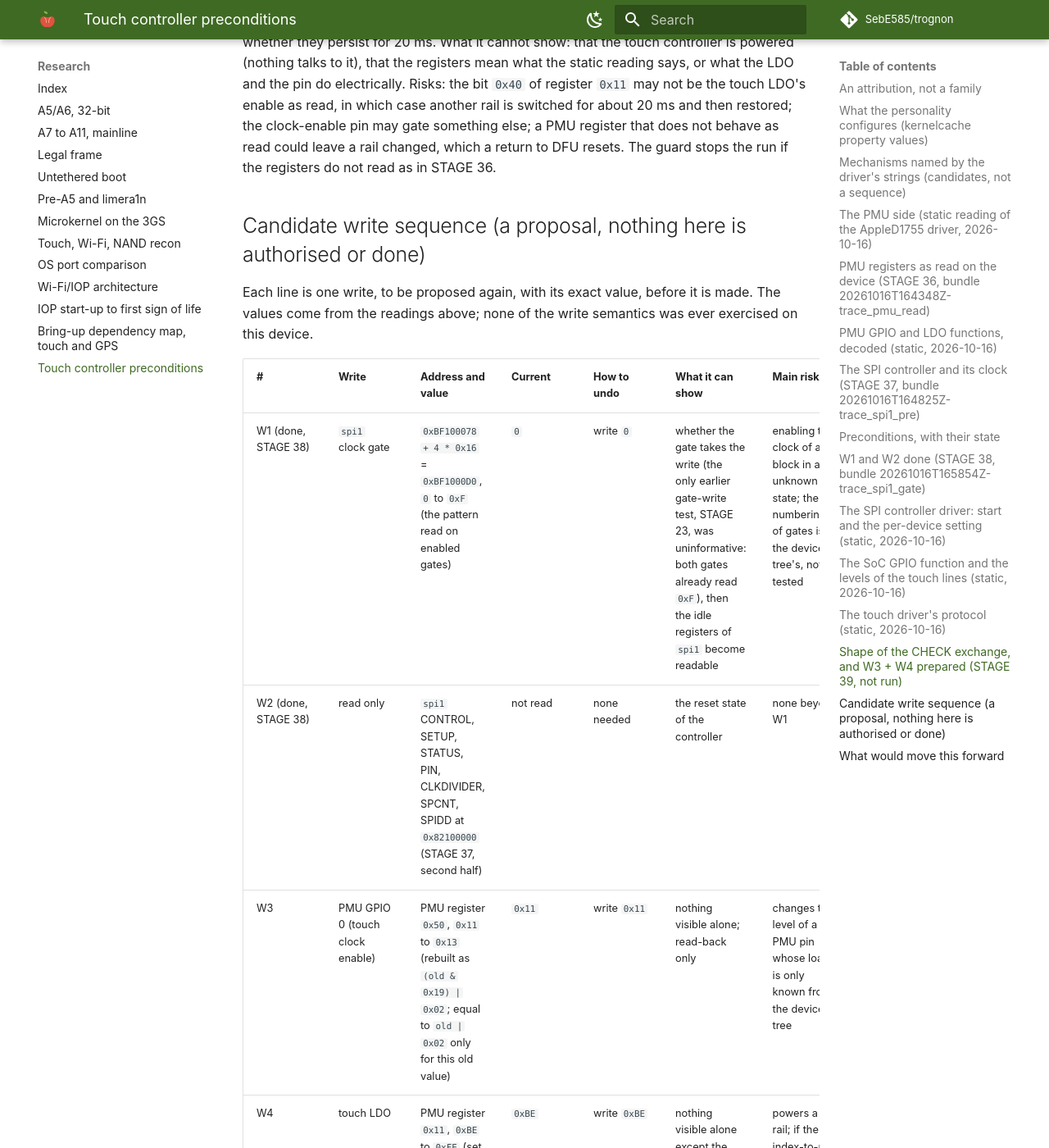
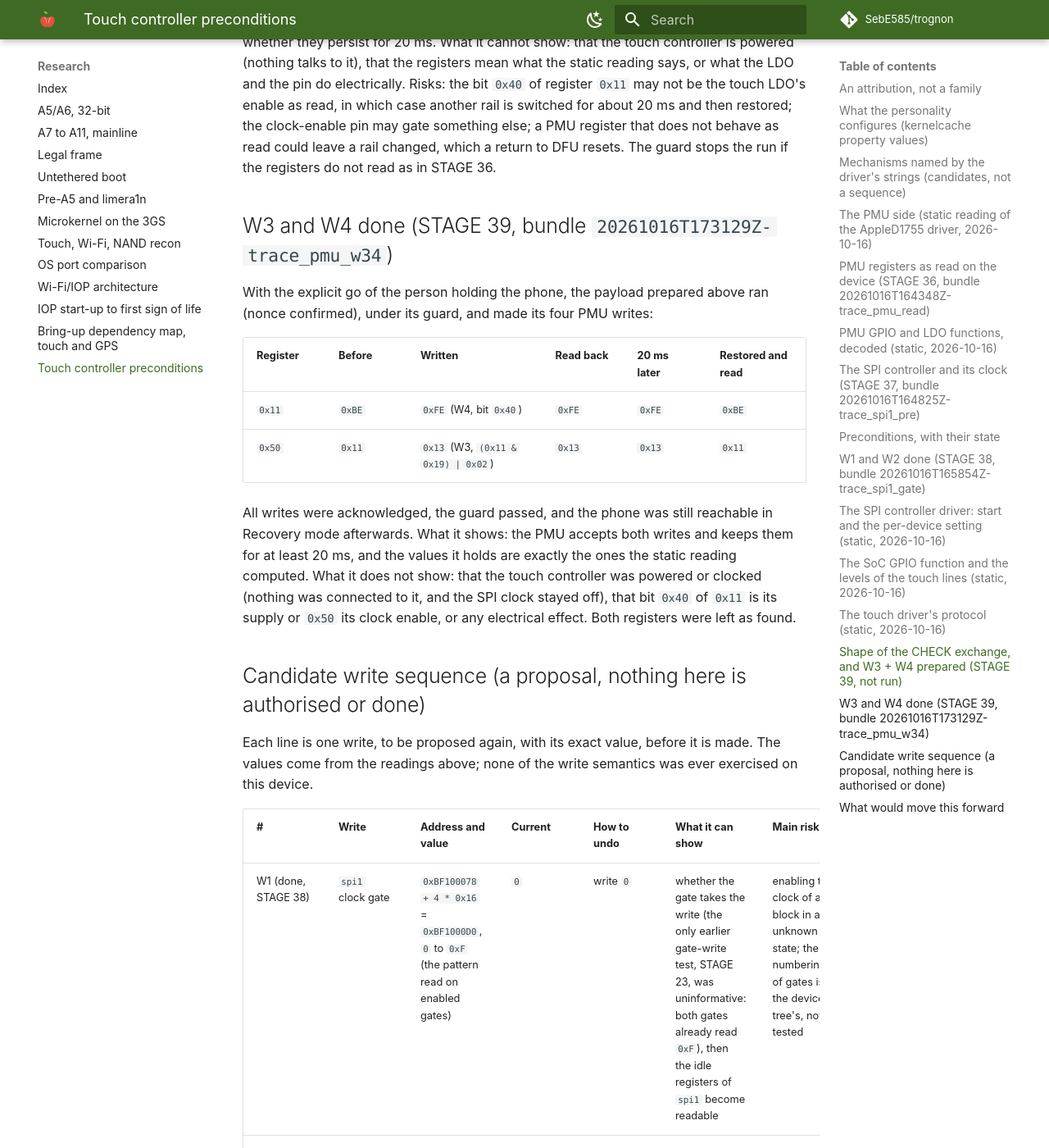
Before and after one commit to SebE585/trognon, an MkDocs documentation site: the page built from docs/research/2026-10-16-touch-n88-preconditions.md, in a window 1280 px wide and 1400 px high, scrolled down 12994 px. Shown: the whole window at 82% size. Built offline with MkDocs 1.6.1 and Material for MkDocs 9.7.7, drawn with Linux system fonts in a browser that asks for light colours; comment, search, counter and statistics services are not loaded; some of the changed text lies outside the part shown.

Commit message:
hardware: W3+W4 done, PMU registers 0x11 and 0x50 written, read back and restored (STAGE 39)

```diff
--- a/docs/research/2026-10-16-touch-n88-preconditions.md
+++ b/docs/research/2026-10-16-touch-n88-preconditions.md
@@ -407,6 +407,22 @@ about 20 ms and then restored; the clock-enable pin may gate something else; a P
 behave as read could leave a rail changed, which a return to DFU resets. The guard stops the run if the
 registers do not read as in STAGE 36.
 
+## W3 and W4 done (STAGE 39, bundle `20261016T173129Z-trace_pmu_w34`)
+
+With the explicit go of the person holding the phone, the payload prepared above ran (nonce confirmed), under
+its guard, and made its four PMU writes:
+
+| Register | Before | Written | Read back | 20 ms later | Restored and read |
+|---|---|---|---|---|---|
+| `0x11` | `0xBE` | `0xFE` (W4, bit `0x40`) | `0xFE` | `0xFE` | `0xBE` |
+| `0x50` | `0x11` | `0x13` (W3, `(0x11 & 0x19) | 0x02`) | `0x13` | `0x13` | `0x11` |
+
+All writes were acknowledged, the guard passed, and the phone was still reachable in Recovery mode afterwards.
+What it shows: the PMU accepts both writes and keeps them for at least 20 ms, and the values it holds are
+exactly the ones the static reading computed. What it does not show: that the touch controller was powered or
+clocked (nothing was connected to it, and the SPI clock stayed off), that bit `0x40` of `0x11` is its supply
+or `0x50` its clock enable, or any electrical effect. Both registers were left as found.
+
 ## Candidate write sequence (a proposal, nothing here is authorised or done)
 
 Each line is one write, to be proposed again, with its exact value, before it is made. The values
@@ -416,8 +432,8 @@ come from the readings above; none of the write semantics was ever exercised on
 |---|---|---|---|---|---|---|
 | W1 (done, STAGE 38) | `spi1` clock gate | `0xBF100078 + 4 * 0x16` = `0xBF1000D0`, `0` to `0xF` (the pattern read on enabled gates) | `0` | write `0` | whether the gate takes the write (the only earlier gate-write test, STAGE 23, was uninformative: both gates already read `0xF`), then the idle registers of `spi1` become readable | enabling the clock of a block in an unknown state; the numbering of gates is the device tree's, not tested |
 | W2 (done, STAGE 38) | read only | `spi1` CONTROL, SETUP, STATUS, PIN, CLKDIVIDER, SPCNT, SPIDD at `0x82100000` (STAGE 37, second half) | not read | none needed | the reset state of the controller | none beyond W1 |
-| W3 | PMU GPIO 0 (touch clock enable) | PMU register `0x50`, `0x11` to `0x13` (rebuilt as `(old & 0x19) | 0x02`; equal to `old | 0x02` only for this old value) | `0x11` | write `0x11` | nothing visible alone; read-back only | changes the level of a PMU pin whose load is only known from the device tree |
-| W4 | touch LDO | PMU register `0x11`, `0xBE` to `0xFE` (set bit `0x40`), read-modify-write | `0xBE` | write `0xBE` | nothing visible alone except the read-back and possibly the controller's behaviour on SPI | powers a rail; if the index-to-rail reading is wrong, a different rail is switched |
+| W3 (done, STAGE 39) | PMU GPIO 0 (touch clock enable) | PMU register `0x50`, `0x11` to `0x13` (rebuilt as `(old & 0x19) | 0x02`; equal to `old | 0x02` only for this old value) | `0x11` | write `0x11` | nothing visible alone; read-back only | changes the level of a PMU pin whose load is only known from the device tree |
+| W4 (done, STAGE 39) | touch LDO | PMU register `0x11`, `0xBE` to `0xFE` (set bit `0x40`), read-modify-write | `0xBE` | write `0xBE` | nothing visible alone except the read-back and possibly the controller's behaviour on SPI | powers a rail; if the index-to-rail reading is wrong, a different rail is switched |
 | W5 | reset line | SoC GPIO `14.01` released (logical 0, which the descriptor reads as level 1, or high impedance as the personality's flag suggests), then the driver's delay (`0xf`, unit unknown) | level `0` (asserted by the reading) | drive low again | a change on SPI/attention if the controller starts | the polarity rests on a code reading; the unit of the delay is unknown |
 | W6 | first SPI exchange | the CHECK packet `05 00 00 06` (reply first byte `0xD0` = bootloader), `spi1` registers, chip select `13.00`; if the `reg` reading above holds, word size 8 and a period of about 124 ns | n/a | n/a | any answer | requires the controller's register layout confirmed on this chip (CLKDIVIDER and PIN undecoded), the `reg` inference confirmed, and the bootloader protocol |
 
```
Also changed, not shown: docs/en/03-hardware-map.md (+7 -3 lines), docs/en/08-evidence.md (+1 -0 lines), docs/snippets/evidence-table.en.md (+1 -0 lines), docs/snippets/evidence-table.fr.md (+1 -0 lines), docs/snippets/iop-coverage.en.md (+3 -1 lines), 6 other files.
